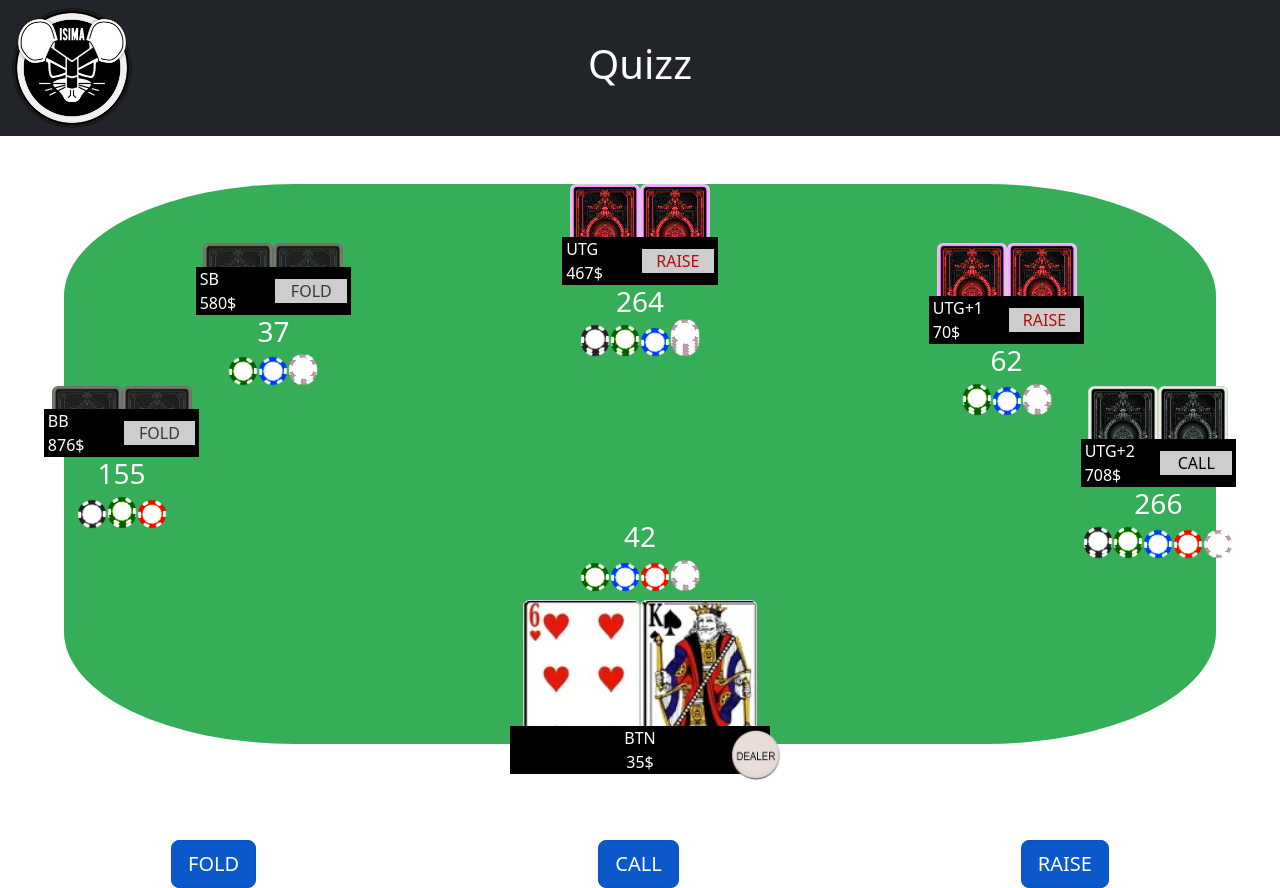
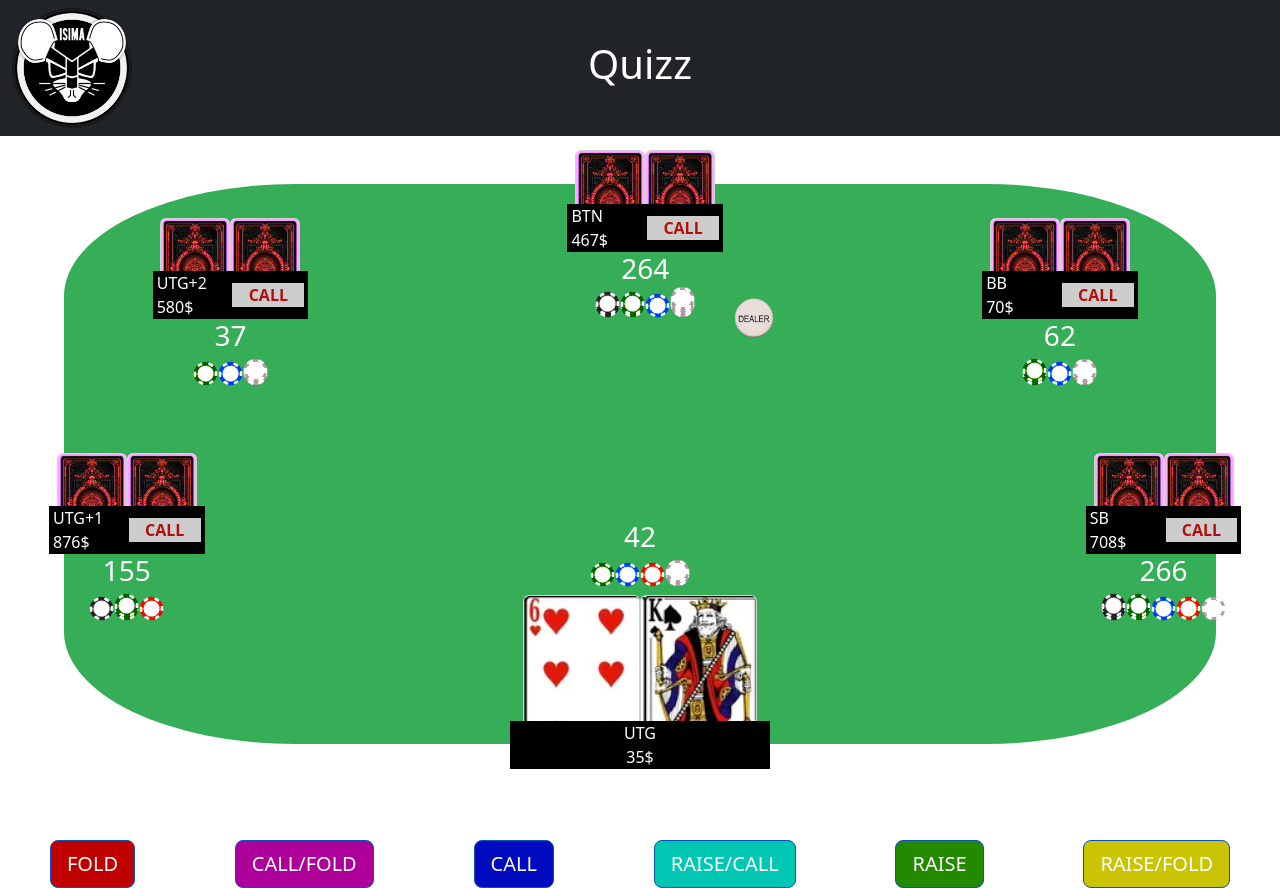
Before and after one commit to dummer3/poker_front, a React (Create React App) app: page / in a window 1280 px wide. Built offline with nearby package versions, Linux system fonts and the light colour scheme.

Commit message:
visual change

```diff
--- a/src/App.tsx
+++ b/src/App.tsx
@@ -8,11 +8,13 @@ import { Header } from './Pages/Header.js'
 import { Quizz } from './Pages/Quizz';
 
 function App() {
+
   return (
     <div className="App">
       <Header title="Quizz" />
-      <Quizz position={3} />
+      <Quizz position={0} />
     </div>
+
   );
 }
 
--- a/src/Pages/Chip.tsx
+++ b/src/Pages/Chip.tsx
@@ -1,4 +1,6 @@
 import chip_img from "../img/chip.webp"
+
+const chipSize = 25
 
 const chipsValue = [
     { color: "black", value: 100 },
@@ -33,10 +35,10 @@ export const BreakDownToChip = (value: number) => {
 
 const ChipStack = (stack, stack_index: number) => {
     return (Array.from({ length: stack.value }, (_, index) => {
-        return <img src={chip_img} width="30px" className={stack.color + "-token"} key={`stack-${stack_index}-${index}`} alt={`${stack.color}-token`} style={{
+        return <img src={chip_img} width={`${chipSize}px`} className={stack.color + "-token"} key={`stack-${stack_index}-${index}`} alt={`${stack.color}-token`} style={{
             position: 'relative',
-            left: stack_index * 30 + 'px',
-            top: -index * 3 + 'px',
+            left: stack_index * chipSize + 'px',
+            top: -index * chipSize / 10 + 'px',
         }}></img>
     }))
 }
@@ -48,7 +50,7 @@ export const ValueWithChip = (number: number) => {
 
     const length = chips.length - 1;
 
-    let dist = -length * 30;
+    let dist = -length * chipSize;
 
     return (
         <div className='value-bet inline-layered col' style={{ marginLeft: dist + 'px' }}>
--- a/src/Pages/Quizz.tsx
+++ b/src/Pages/Quizz.tsx
@@ -41,36 +41,55 @@ const POSITION =
 
 enum ACTION {
     FOLD = "FOLD",
+    "CALL/FOLD" = "CALL/FOLD",
     CALL = "CALL",
+    "RAISE/CALL" = "RAISE/CALL",
     RAISE = "RAISE",
+    "RAISE/FOLD" = "RAISE/FOLD"
 }
+
+const ActionColor: { color: string, action: ACTION }[] =
+    [
+        { color: "red", action: ACTION.FOLD },
+        { color: "magenta", action: ACTION['CALL/FOLD'] },
+        { color: "blue", action: ACTION.CALL },
+        { color: "teal", action: ACTION['RAISE/CALL'] },
+        { color: "green", action: ACTION.RAISE },
+        { color: "yellow", action: ACTION['RAISE/FOLD'] },
+    ]
+
 let Actions = (Object.keys(ACTION) as Array<keyof typeof ACTION>).filter(x => !(parseInt(x) > 0)).map((action) => {
     return (
-        <button key={action} className='btn btn-primary btn-lg active'
+        <button key={action} className={`btn btn-primary bg-${ActionColor.find(x => x.action === action).color} btn-lg active`}
             onClick={(e) => { console.log(action) }}> {action} </button>);
 });
 
 
-const PlacePlayer = (number) => {
-    let players = [];
-    let angle = 180 / (number - 1) * (Math.PI / 180)
-
-    for (let i = 0; i < number; i++) {
-        let x = (Math.cos(angle * i) + 1) * 50 - 7.5,
-            y = (1 - Math.sin(angle * i)) * 60;
-        players.unshift({
-            x: x + "%",
-            y: y + "%"
-        })
-    }
+const PlacePlayer = () => {
+    let players = [
+        { "x": -7, "y": 80 },
+        { "x": 3, "y": 10 },
+        { "x": 43, "y": -10 },
+        { "x": 83, "y": 10 },
+        { "x": 93, "y": 80 },
+    ];
     return players
 }
 
+const PlaceDealerBtn = [
+    { "top": "-50%", "left": "70%" },
+    { "top": "-30%", "left": "70%" },
+    { "top": "-30%", "left": "70%" },
+    { "top": "-30%", "left": "-70%" },
+    { "top": "-50%", "left": "-70%" },
+    { "top": "-120%", "left": "60%" },
+]
+
 const ActionInf =
     [
-        { "action": ACTION.FOLD, "cut": 40, "color": "grey" },
-        { "action": ACTION.CALL, "cut": 80, "color": "black" },
-        { "action": ACTION.RAISE, "cut": 80, "color": "red" }
+        { "action": ACTION.FOLD, "cut": 25, "color": "grey", "print": "FOLD" },
+        { "action": ACTION.CALL, "cut": 80, "color": "red", "print": <b>CALL</b> },
+        { "action": ACTION.RAISE, "cut": 80, "color": "red", "print": <b>RAISE</b> }
     ]
 
 const Crop = (deck, key, initialW, initialH, value, suit, info) => {
@@ -107,7 +126,7 @@ const Crop = (deck, key, initialW, initialH, value, suit, info) => {
     );
 };
 
-const Player = (card, x, y, position, action: ACTION) => {
+const Player = (card, x, y, position, action: ACTION, index: number) => {
 
     const key = `[${x},${y}]}`
     const chips = Math.floor(Math.random() * 300)
@@ -115,7 +134,8 @@ const Player = (card, x, y, position, action: ACTION) => {
     const info = ActionInf.find(x => x.action === action);
 
     if (position === 3) {
-        dealer = <img src={dealer_img} className="dealer-btn" alt='dealer-btn' ></img>
+        dealer = <img src={dealer_img} alt='dealer-btn' className="dealer-btn"
+            style={PlaceDealerBtn[index]} />
     }
 
     return (
@@ -138,21 +158,21 @@ const Player = (card, x, y, position, action: ACTION) => {
                         <div> {Math.floor(Math.random() * 1000) + '$'}</div>
                     </div>
                     <div className={`col my-auto bg-grey black w-33 mx-1 p-0 ${info.color}`}>
-                        {action}
+                        {info.print}
                     </div>
                 </div>
             </div>
-            {dealer}
-            <div className='d-flex white justify-content-center flex-column  align-items-center'>
+            <div className='d-flex white justify-content-center flex-column align-items-center'>
                 <h3 className=''>{chips}</h3>
                 {ValueWithChip(chips)}
             </div>
+            {dealer}
         </div>);
 }
 
 const randomEnumValue = (enumeration) => {
     const values = Object.keys(enumeration);
-    const enumKey = values[Math.floor(Math.random() * values.length)];
+    const enumKey = values[2];
     return enumeration[enumKey];
 }
 
@@ -170,16 +190,18 @@ export const Quizz = ({ position }) => {
     let dealer;
 
     if (position === 3) {
-        dealer = <img src={dealer_img} alt="dealer-btn" className="dealer-btn" width="40px" ></img>
+        dealer = <img src={dealer_img} alt='dealer-btn' className="dealer-btn"
+            style={PlaceDealerBtn[5]} />
     }
+
 
     return (
         <div className="quizz d-flex flex-column">
             <div className="board m-auto my-5">
                 <div className='villain inline-layered'>
-                    {PlacePlayer(5).map(
+                    {PlacePlayer().map(
                         ({ x, y }, index) => {
-                            return Player(verso, x, y, (position + index + 1) % 6, randomEnumValue(ACTION))
+                            return Player(verso, `${x}%`, `${y}%`, (position + index + 1) % 6, randomEnumValue(ACTION), index)
                         }
                     )}
                 </div>
--- /dev/null
+++ b/src/config.js
@@ -0,0 +1,6 @@
+export default {
+    apiKey: "AIzaSyABxV9aS7VWPy0WxJNRikgPnQntEiH7e8w",
+    discoveryDocs:
+        ["https://sheets.googleapis.com/$discovery/rest?version=v4"],
+    spreadsheetId: "1eC-1P-IUvBJqfEd-SzdVmcpNlWSnGt-HYYtZgnfD7-g"
+};
--- a/src/extend.css
+++ b/src/extend.css
@@ -20,6 +20,30 @@
 
 .bg-grey {
     background-color: #CDCDCD;
+}
+
+.bg-red {
+    background-color: rgb(191, 0, 0) !important;
+}
+
+.bg-blue {
+    background-color: #000abe !important;
+}
+
+.bg-teal {
+    background-color: rgb(0, 199, 179) !important;
+}
+
+.bg-magenta {
+    background-color: #ac0098 !important;
+}
+
+.bg-yellow {
+    background-color: rgb(202, 196, 2) !important;
+}
+
+.bg-green {
+    background-color: #228900 !important;
 }
 
 .row {
@@ -126,7 +150,5 @@
 
 .dealer-btn {
     position: relative;
-    width: 50px;
-    margin-left: 85%;
-    margin-top: -25%;
+    width: 40px;
 }
```
Also changed, not shown: package.json (+8 -2 lines), 2 other files (tests, documents, lock files or other folders).
